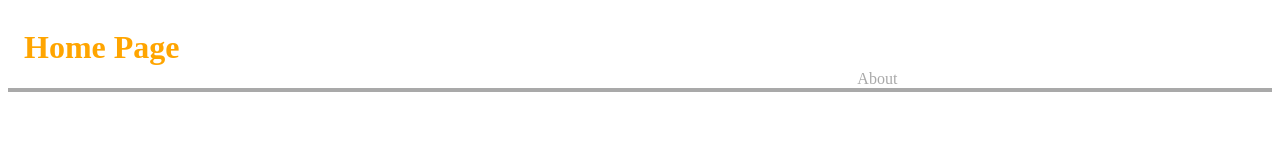
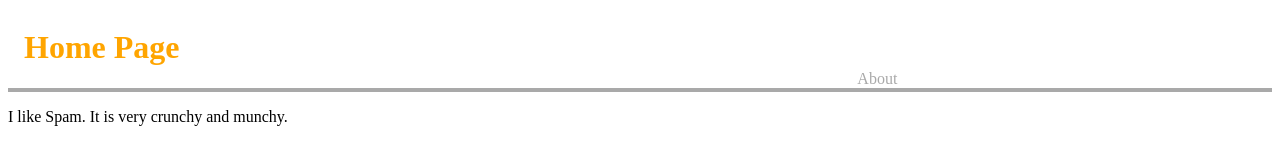
Before and after one commit to soundmedicine/collab-1, a plain HTML site: page app/index.html in a window 1280 px wide. Drawn offline with Linux system fonts and the light colour scheme.

Commit message:
added paragraph to index.html :sparkles:

```diff
--- a/app/index.html
+++ b/app/index.html
@@ -14,5 +14,6 @@
         <a href="about.html">About</a>
       </nav>
     </header>
+    <p>I like Spam. It is very crunchy and munchy.</p>
   </body>
 </html>
```
Also changed, not shown: 1 other file.
